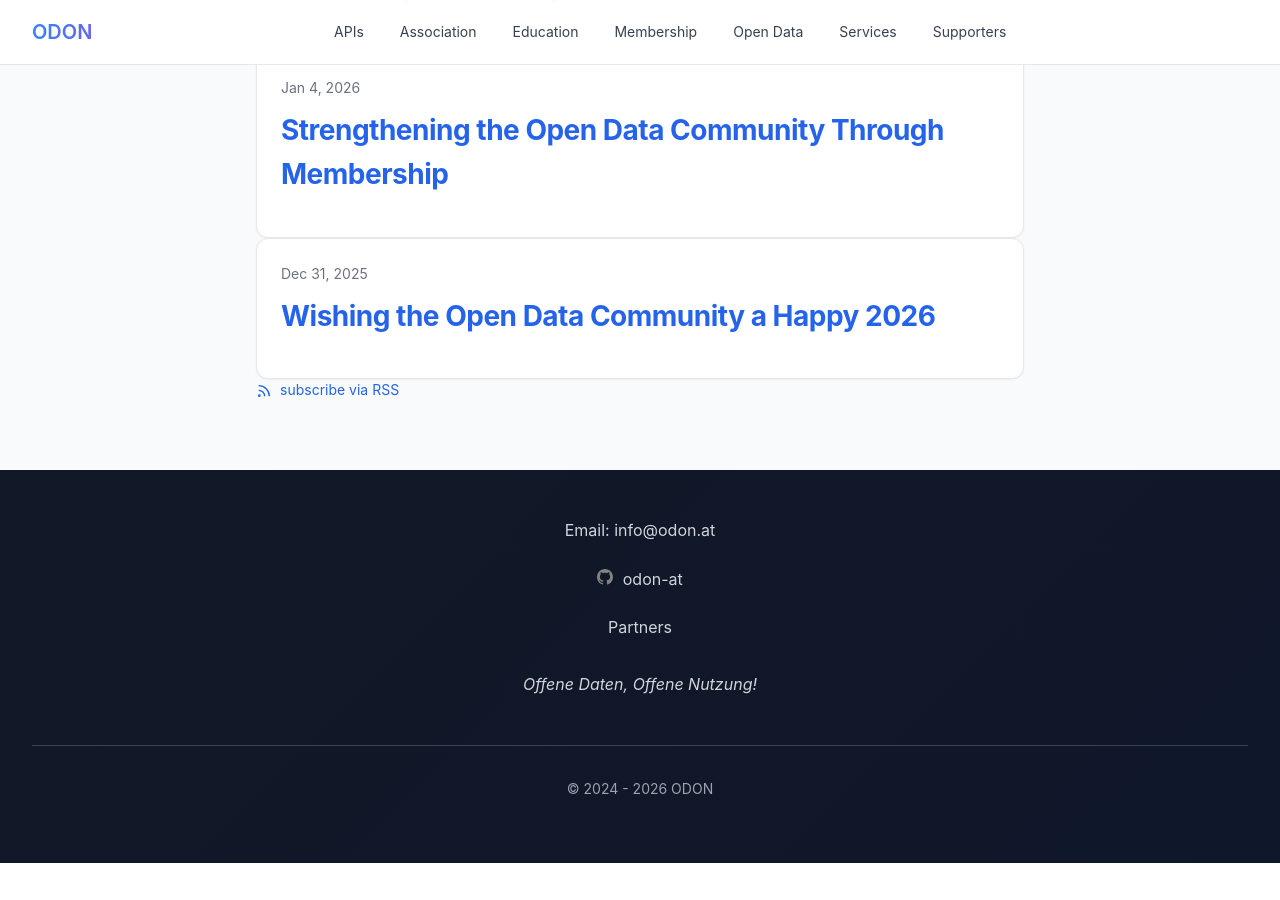
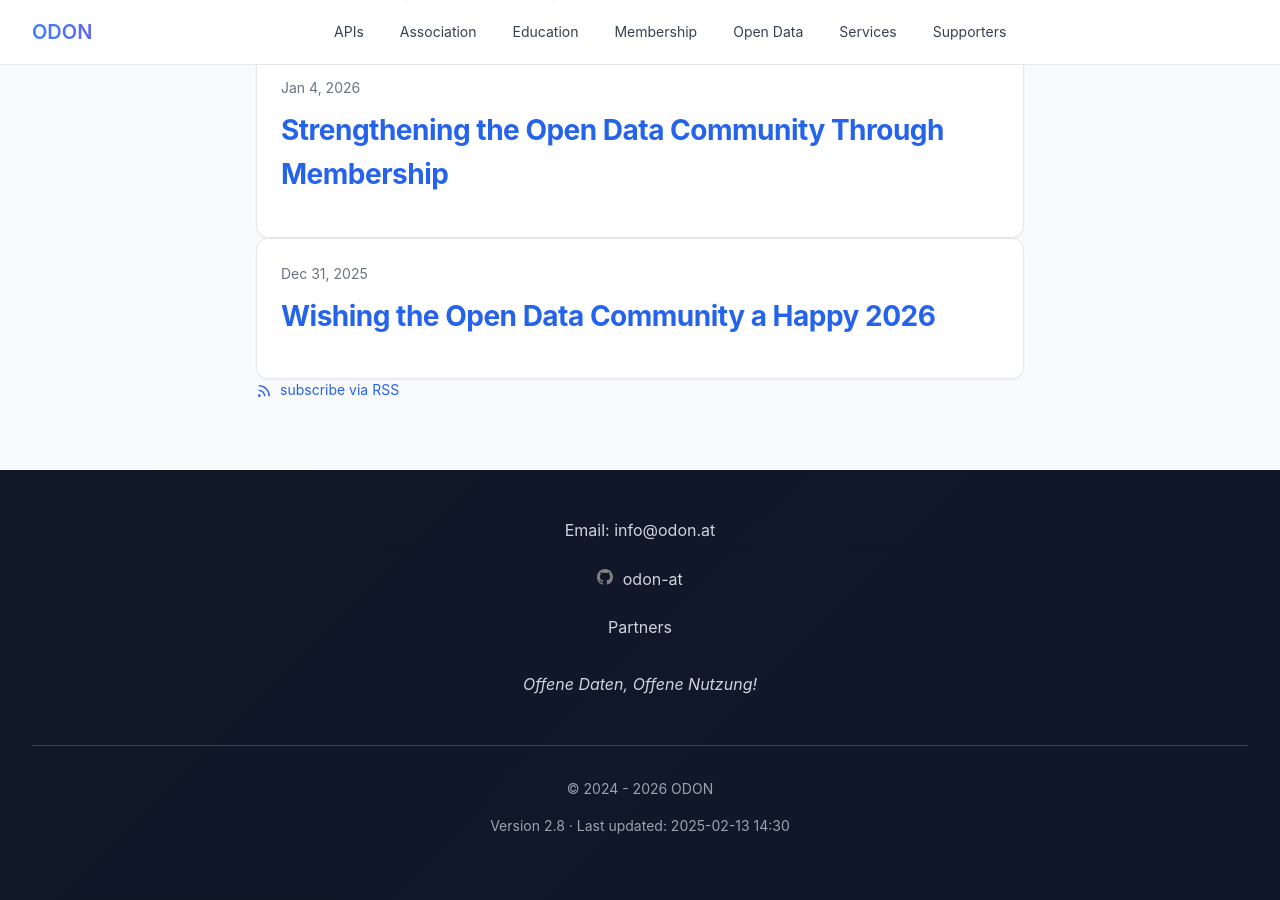
Before and after one commit to verein-odon/verein-odon.github.io, a Jekyll site: the page built from docs/en/index.md, in a window 1280 px wide and 900 px high, scrolled down 2756 px. Built offline with Jekyll 4.4.1, drawn with Linux system fonts in a browser that asks for light colours; before the commit the page ends 3619 px from its top, so only the background shows below that.

Commit message:
Added site version and page's last-updated info

```diff
--- a/docs/_config.yml
+++ b/docs/_config.yml
@@ -20,6 +20,7 @@
 
 title: ODON
 email: info@odon.at
+version: "2.8"
 description: >- # this means to ignore newlines until "baseurl:"
   Offene Daten, Offene Nutzung!
 baseurl: "" # the subpath of your site, e.g. /blog
--- a/docs/_includes/footer.html
+++ b/docs/_includes/footer.html
@@ -15,6 +15,12 @@
       </div>
       <div class="footer-bottom">
         <p>&copy; <span id="year"></span>2024 - 2026 ODON</p>
+        {% if site.version or page.last_updated %}
+        <p class="footer-version">
+          {% if site.version %}<span>Version {{ site.version }}</span>{% endif %}
+          {% if page.last_updated %}{% if site.version %} · {% endif %}<span>Last updated: {{ page.last_updated }}</span>{% endif %}
+        </p>
+        {% endif %}
       </div>
     </div>
   </footer>
--- a/docs/en/index.md
+++ b/docs/en/index.md
@@ -7,6 +7,7 @@
 ref: index
 list_title: News
 show_excerpts: true
+last_updated: "2025-02-13 14:30"
 ---
 
 <!-- START --- Intro section ----------------------->
```
Also changed, not shown: docs/en/services.md (+1 -0 lines).
